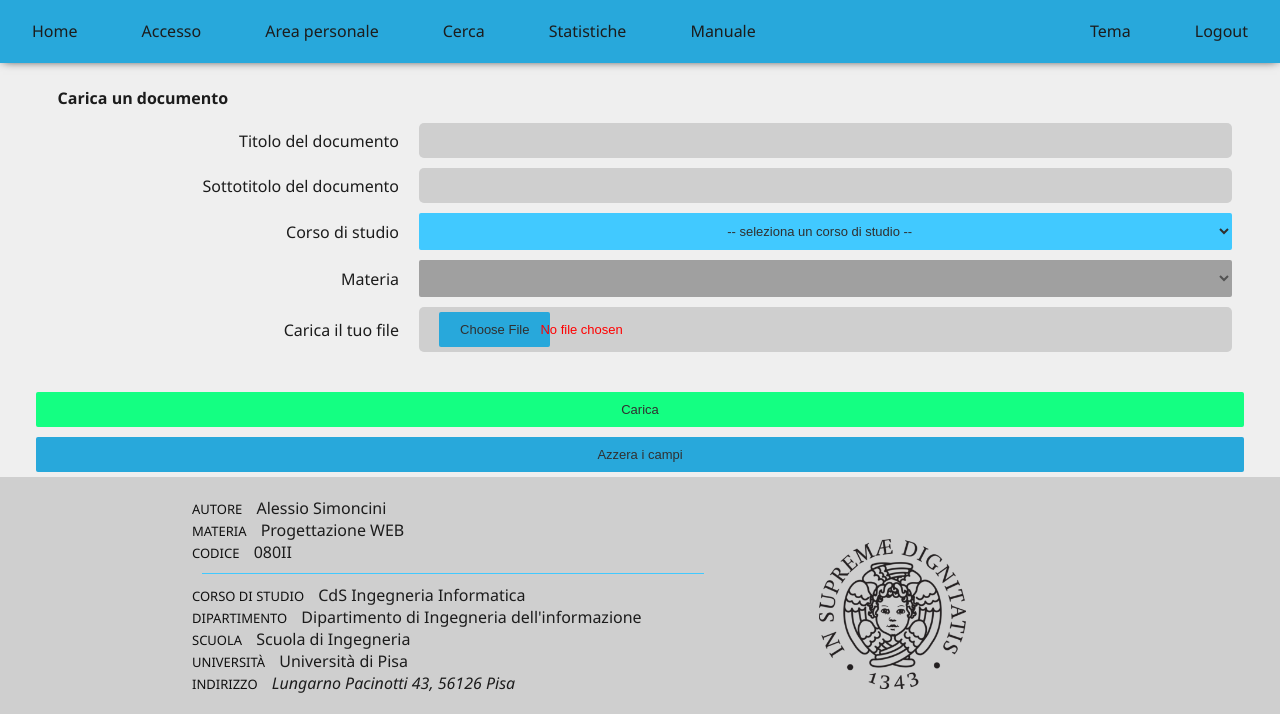
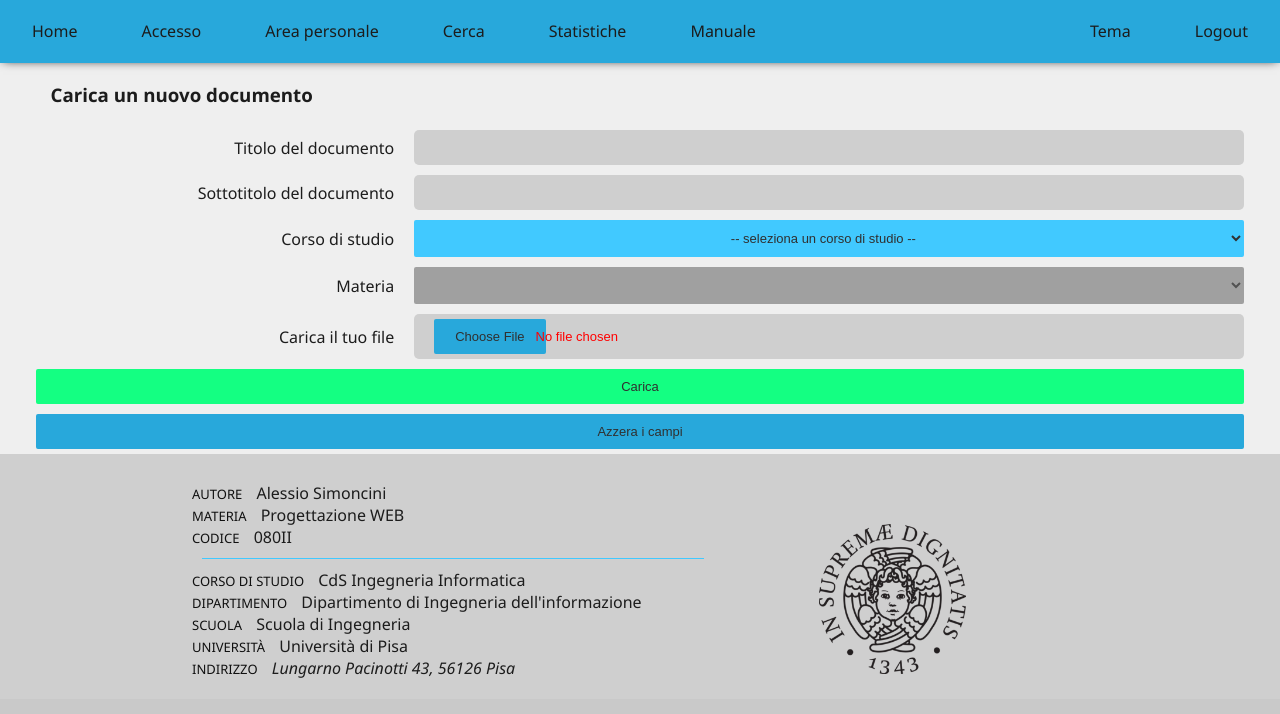
Before and after one commit to AlessioSmn/Repository-degli-Studenti, a PHP site: page /uploaddocument.php in a window 1280 px wide. Shown: the part 101-815 px from the top of the page. After the commit the page ends 779 px from the top, so only its background shows below. Run offline with PHP 8.4, Linux system fonts and the light colour scheme; the visitor is signed in with stand-in values (Sample User, id 1); data that the repository does not hold is empty; some web fonts are replaced.

Commit message:
Upload document completed

```diff
--- a/uploaddocument.php
+++ b/uploaddocument.php
@@ -78,11 +78,13 @@ include "php/logControl/loginControl.php";
             </div>
       </nav>
 
+      <div>
+            <h3>Carica un nuovo documento<h3>
+      </div>
+
       <!-- Caricamento di un nuovo documento -->
       <div>
             <form method="post" enctype="multipart/form-data" onsubmit="uploadDocument(event)" class="form-grid">
-                  <fieldset>
-                  <legend>Carica un documento</legend>
                   <div class="form-grid-data-row">
                         <label for="title">Titolo del documento</label>
                         <input id="title" name="title" type="text" required>
@@ -122,7 +124,6 @@ include "php/logControl/loginControl.php";
                   <div class="form-grid-bottom-rows input-error-description right-side" id="fileError">
                         Carica un file
                   </div>
-            </fieldset>
                   <div class="form-grid-bottom-rows input-error-description" id="uploadError">
                         Carica un file
                   </div>
```
Lines whose indentation alone changed are shown as unchanged.
